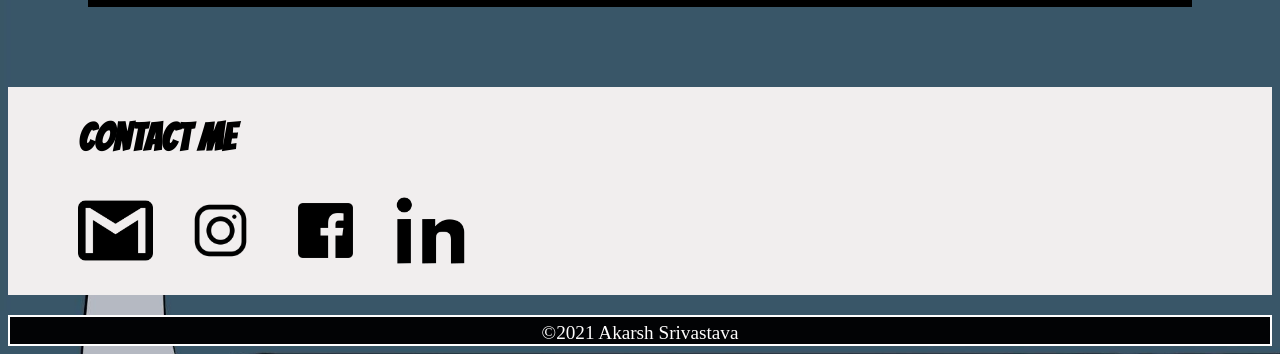
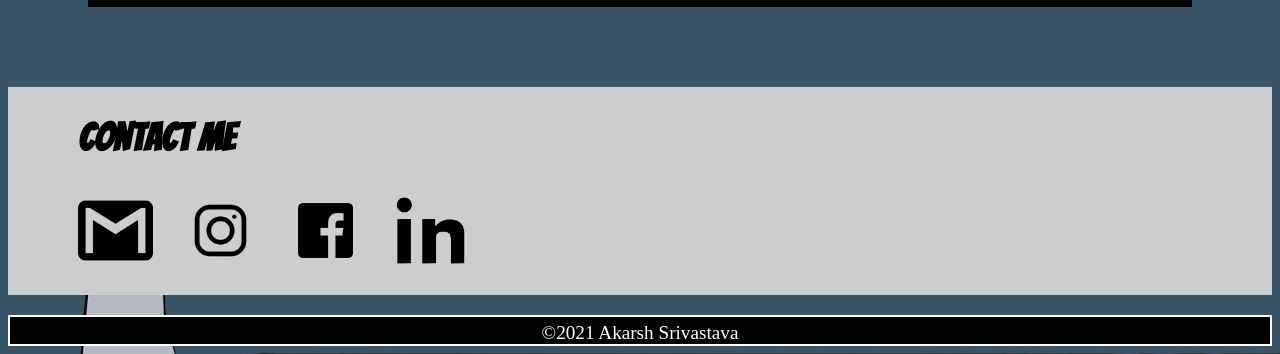
Before and after one commit to lazargas/lazargas.github.io, a plain HTML site: page index.html in a window 1280 px wide. Shown: the part 4365-4719 px from the top of the page. Drawn offline with Linux system fonts and the light colour scheme; a web font is replaced by a local one.

Commit message:
fourth commit

```diff
--- a/style.css
+++ b/style.css
@@ -373,6 +373,7 @@ ol, li{
    border: black solid 10px;
 }
 
+
 .pr{
   color:rgb(0, 0, 0);
   padding: 15px;
@@ -396,7 +397,7 @@ transition: 2s;
 
 }
 .contact{
-  background-color: rgb(241, 238, 238);
+  background-color: rgb(203, 205, 206);
   font-size: larger;
   font-family: 'Bangers', cursive;
 
@@ -415,3 +416,11 @@ footer{
   padding-top: 5px;
   border: white solid 2px;
 }
+.contact>ul>li>a>img{
+  -webkit-transition: All 0.5s ease-in-out;
+}
+
+.contact>ul>li>a>img:hover{
+  filter: invert(100) ;
+  transition: 0.35s;
+}
```
